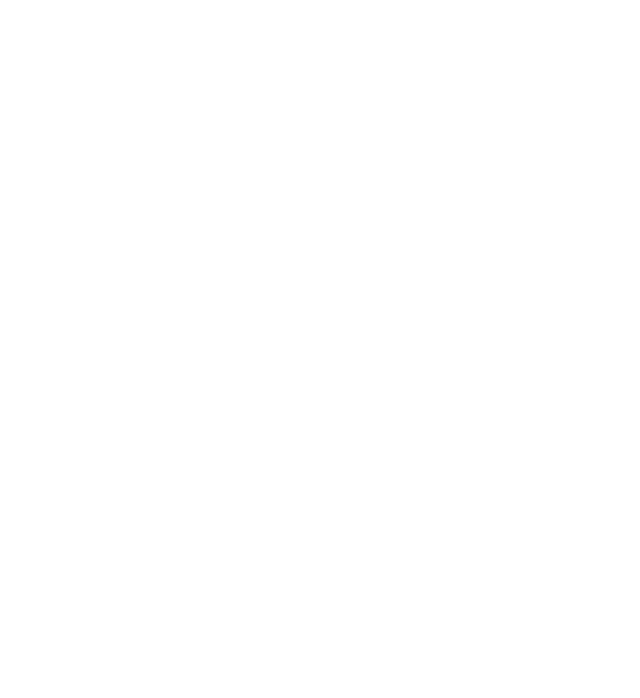
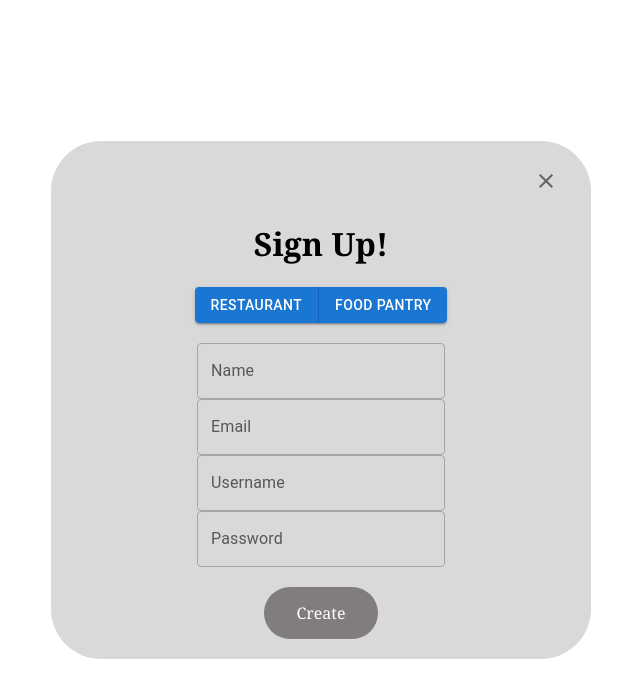
Before and after one commit to FTL-2024-Pod-C/leftover-love-ui, a React (Vite) app: page /sign-up in a window 1280 px wide. Before the commit this address had no page. Shown: the top 698 px of the page, without its empty margins (319-959 px from the left). Built offline with nearby package versions, Linux system fonts and the light colour scheme.

Commit message:
sign up page

```diff
--- a/src/App.jsx
+++ b/src/App.jsx
@@ -5,6 +5,7 @@
 import LandingPage from './Pages/LandingPage';
 import Footer from './Components/Footer/Footer';
 import MeetTheCreatorsPage from './Pages/MeetTheCreatorsPage';
+import SignUpPage from './SignUpPage';
 import LoginPage from './LoginPage';
 
 const App = () => {
@@ -15,6 +16,7 @@
         <Route path="/" element={<LandingPage />} />
           <Route path="/meet-the-creators" element={<MeetTheCreatorsPage />} />
           <Route path="/login" element={<LoginPage />} />
+          <Route path="/sign-up" element={<SignUpPage />} />
           {/* Other routes */}
         </Routes>
 
--- a/src/LoginPage.css
+++ b/src/LoginPage.css
@@ -22,7 +22,6 @@
 .login-header {
     display: flex;
     flex-direction: column;
-
 }
 
 .centered-element {
@@ -37,5 +36,22 @@
     display: flex;
     flex-direction: column;
     padding: 20px;
-    margin: 50px;
+   /*  margin: 50px; */
 }
+
+.sign-up {
+    display: flex;
+}
+
+.sign-up-btn{
+    text-decoration: underline;
+    appearance: none;
+    appearance: none;
+    background-color: transparent;
+    border: none;
+    margin: 0;
+    padding: 0;
+    font: inherit;
+    cursor: pointer;
+    outline: none;
+}
--- a/src/LoginPage.jsx
+++ b/src/LoginPage.jsx
@@ -1,5 +1,6 @@
 import React from 'react'
 import './LoginPage.css'
+import { Link } from 'react-router-dom';
 import TextField from '@mui/material/TextField';
 import IconButton from '@mui/material/IconButton';
 import CloseIcon from '@mui/icons-material/Close';
@@ -31,7 +32,10 @@
             label="Password"
             variant="outlined"
         />
-        <h3>Not a member? Sign Up!</h3>
+        <div className='sign-up'>
+            <h3>Not a member?</h3>
+            <Link to="/sign-up" className='sign-up-btn'>Sign Up!</Link>
+        </div>
         {/* Placeholder Button */}
         <button className='button'>Log In</button>
     </form>
--- /dev/null
+++ b/src/SignUpPage.jsx
@@ -0,0 +1,60 @@
+import React from 'react'
+import './LoginPage.css'
+import TextField from '@mui/material/TextField';
+import IconButton from '@mui/material/IconButton';
+import CloseIcon from '@mui/icons-material/Close';
+import ButtonGroup from '@mui/material/ButtonGroup';
+import Button from '@mui/material/Button';
+
+const SignUpPage = () => {
+  return (
+    <>
+    <div className='login'>
+        <div className='login-header'>
+            <div className="right-aligned-element">
+                <IconButton>
+                <CloseIcon />
+                </IconButton>
+            </div>
+            <div className="centered-element">
+                <h1>Sign Up!</h1>
+            </div>
+        </div>
+        <ButtonGroup variant="contained" aria-label="Basic button group">
+            <Button>Restaurant</Button>
+            <Button>Food Pantry</Button>
+        </ButtonGroup>
+        <form className='form'>
+            <TextField
+                id="outlined-basic"
+                type="text"
+                label="Name"
+                variant="outlined"
+            />
+            <TextField
+                id="outlined-basic"
+                type="text"
+                label="Email"
+                variant="outlined"
+            />
+            <TextField
+                id="outlined-basic"
+                type="text"
+                label="Username"
+                variant="outlined"
+            />
+            <TextField
+                id="outlined-basic"
+                type="text"
+                label="Password"
+                variant="outlined"
+            />
+        </form>
+        {/* Placeholder Button */}
+        <button className='button'>Create</button>
+    </div>
+    </>
+  )
+}
+
+export default SignUpPage
```
Also changed, not shown: src/SignUpPage.css (added).
